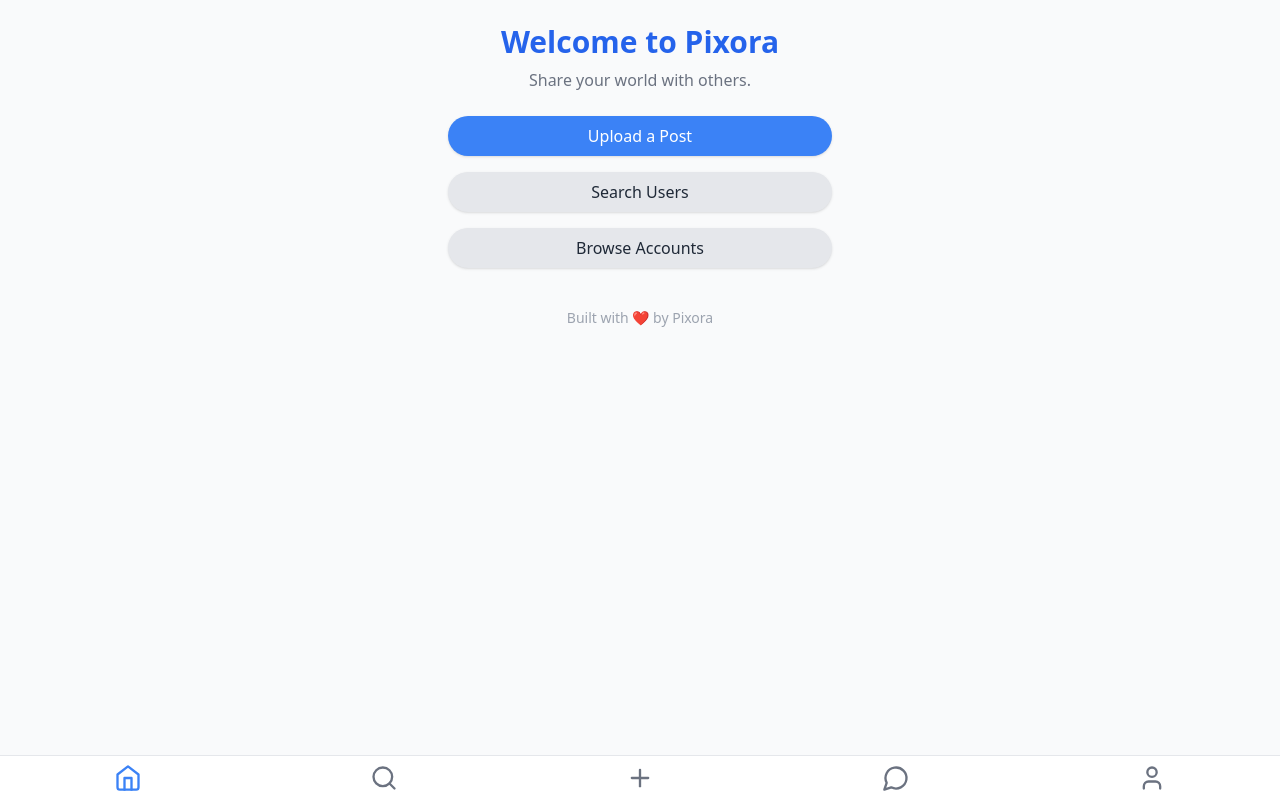
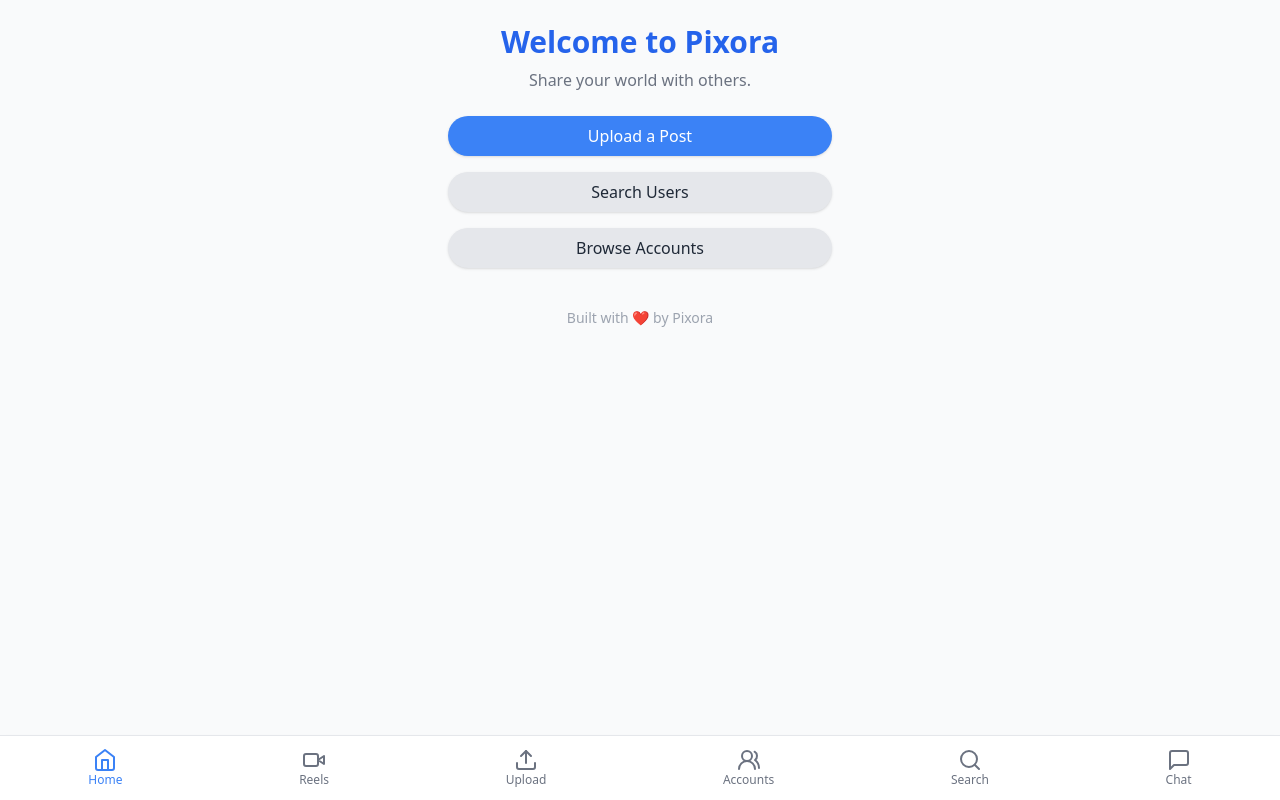
Before and after one commit to MonsterGamerz/pixora, a React (Vite) app: page / in a window 1280 px wide. Built offline with nearby package versions, Linux system fonts and the light colour scheme; no server answers; sample sign-in values are in the browser's storage.

Commit message:
Update BottomNav.jsx

```diff
--- a/src/components/BottomNav.jsx
+++ b/src/components/BottomNav.jsx
@@ -1,30 +1,43 @@
-import React from 'react'
-import { Home, Search, Plus, MessageCircle, User } from 'lucide-react'
-import { Link, useLocation } from 'react-router-dom'
+import React from 'react';
+import { useNavigate, useLocation } from 'react-router-dom';
+import {
+  Home,
+  Video,
+  Upload,
+  UsersRound,
+  Search,
+  MessageSquare
+} from 'lucide-react';
 
 export default function BottomNav() {
-  const { pathname } = useLocation()
+  const navigate = useNavigate();
+  const location = useLocation();
 
-  const linkStyle = (path) =>
-    pathname === path ? 'text-blue-500' : 'text-gray-500'
+  const icons = [
+    { icon: <Home size={24} />, label: 'Home', path: '/' },
+    { icon: <Video size={24} />, label: 'Reels', path: '/reels' },
+    { icon: <Upload size={24} />, label: 'Upload', path: '/upload' },
+    { icon: <UsersRound size={24} />, label: 'Accounts', path: '/accounts' },
+    { icon: <Search size={24} />, label: 'Search', path: '/search' },
+    { icon: <MessageSquare size={24} />, label: 'Chat', path: '/chat' }
+  ];
 
   return (
-    <div className="fixed bottom-0 w-full bg-white border-t flex justify-around py-2 z-50">
-      <Link to="/" className={linkStyle('/')}>
-        <Home size={28} />
-      </Link>
-      <Link to="/search" className={linkStyle('/search')}>
-        <Search size={28} />
-      </Link>
-      <Link to="/upload" className={linkStyle('/upload')}>
-        <Plus size={28} />
-      </Link>
-      <Link to="/chat" className={linkStyle('/chat')}>
-        <MessageCircle size={28} />
-      </Link>
-      <Link to="/accounts" className={linkStyle('/accounts')}>
-        <User size={28} />
-      </Link>
-    </div>
-  )
+    <nav className="fixed bottom-0 w-full bg-white border-t border-gray-200 shadow-md z-50">
+      <div className="flex justify-around items-center h-16">
+        {icons.map(({ icon, label, path }) => (
+          <button
+            key={label}
+            onClick={() => navigate(path)}
+            className={`flex flex-col items-center text-xs ${
+              location.pathname === path ? 'text-blue-500' : 'text-gray-500'
+            }`}
+          >
+            {icon}
+            <span>{label}</span>
+          </button>
+        ))}
+      </div>
+    </nav>
+  );
 }
```
